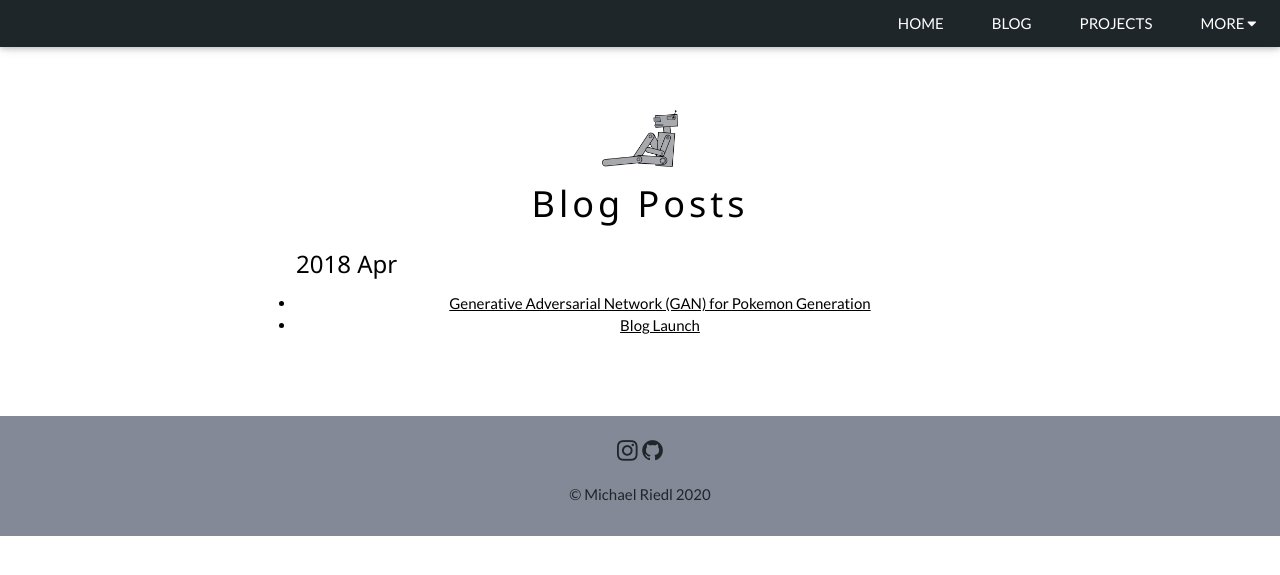
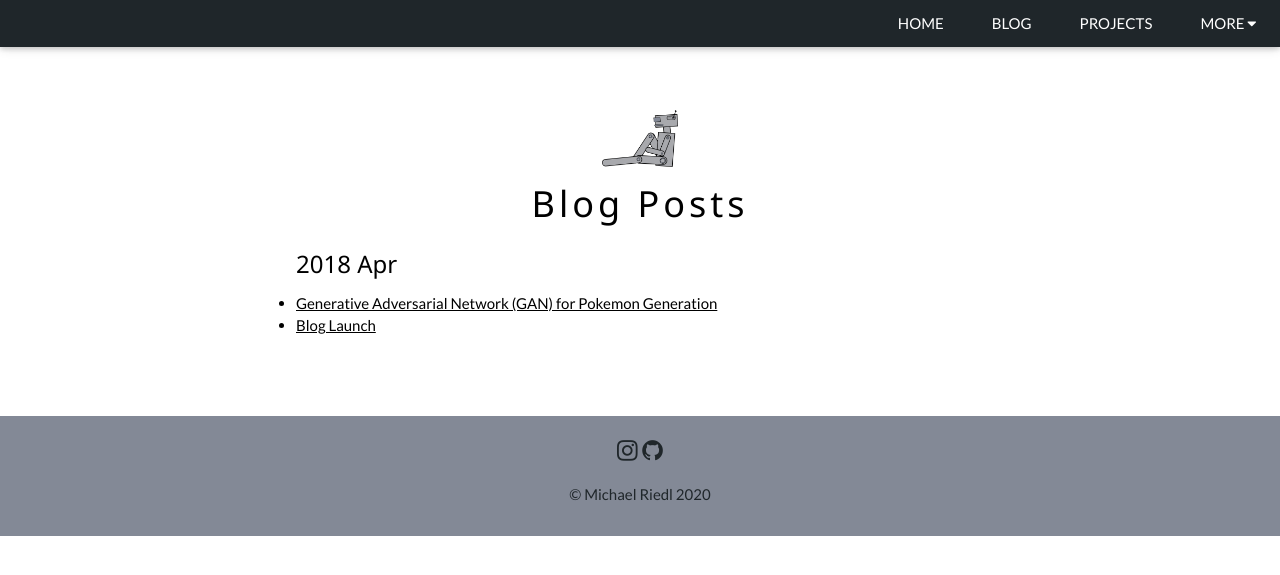
Before and after one commit to michaelriedl/michaelriedl.github.io, a Jekyll site: the page built from blog/index.html, in a window 1280 px wide. Shown: the top 575 px of the page. Built offline with Jekyll 4.4.1, drawn with Linux system fonts in a browser that asks for light colours.

Commit message:
Fix blog layout

```diff
--- a/_layouts/blog.html
+++ b/_layouts/blog.html
@@ -19,7 +19,7 @@
                         <h3 class="w3-justify">{{ post.date | date: '%Y %b' }}</h3>
                         {% endif %}
                 {% endunless %}
-                <li><a href="{{ post.url }}">{{ post.title }}</a></li>
+                <li class="w3-justify"><a href="{{ post.url }}">{{ post.title }}</a></li>
             {% endfor %}
         </ul>
     </div>
```
